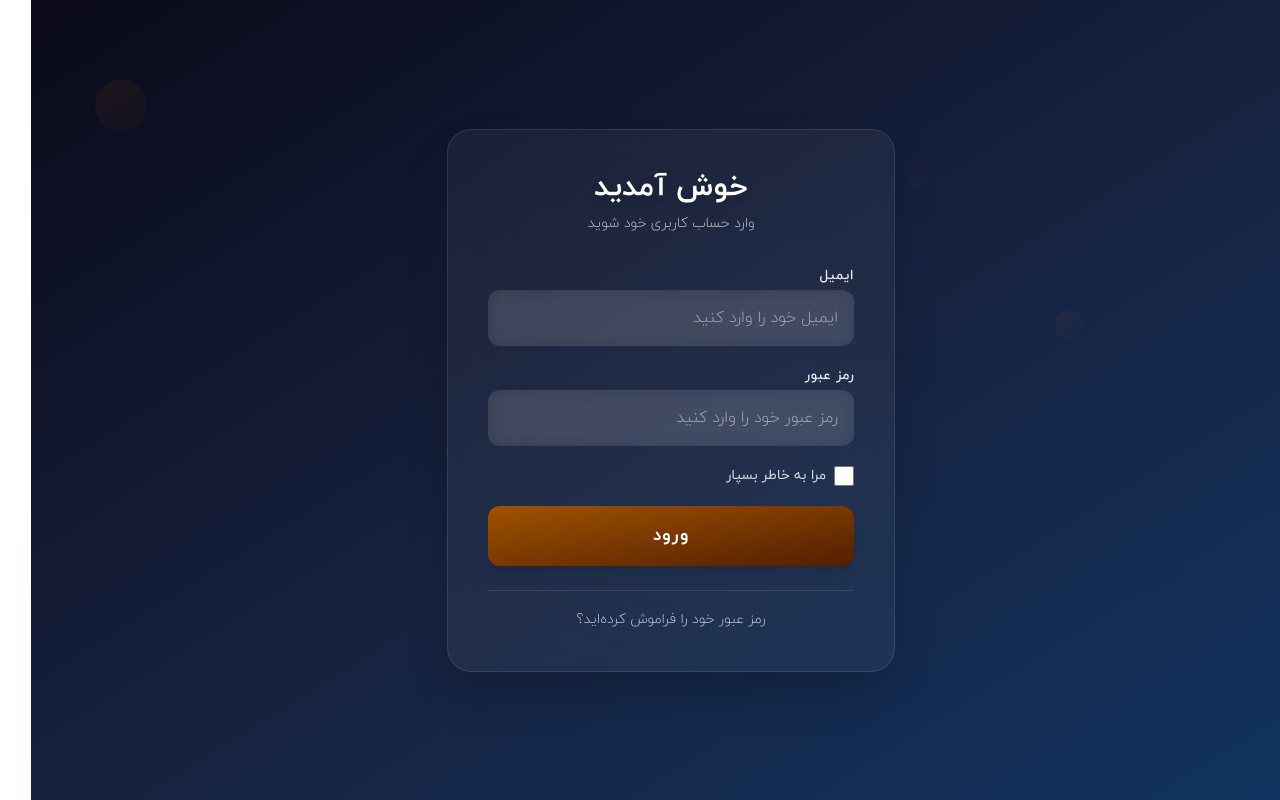
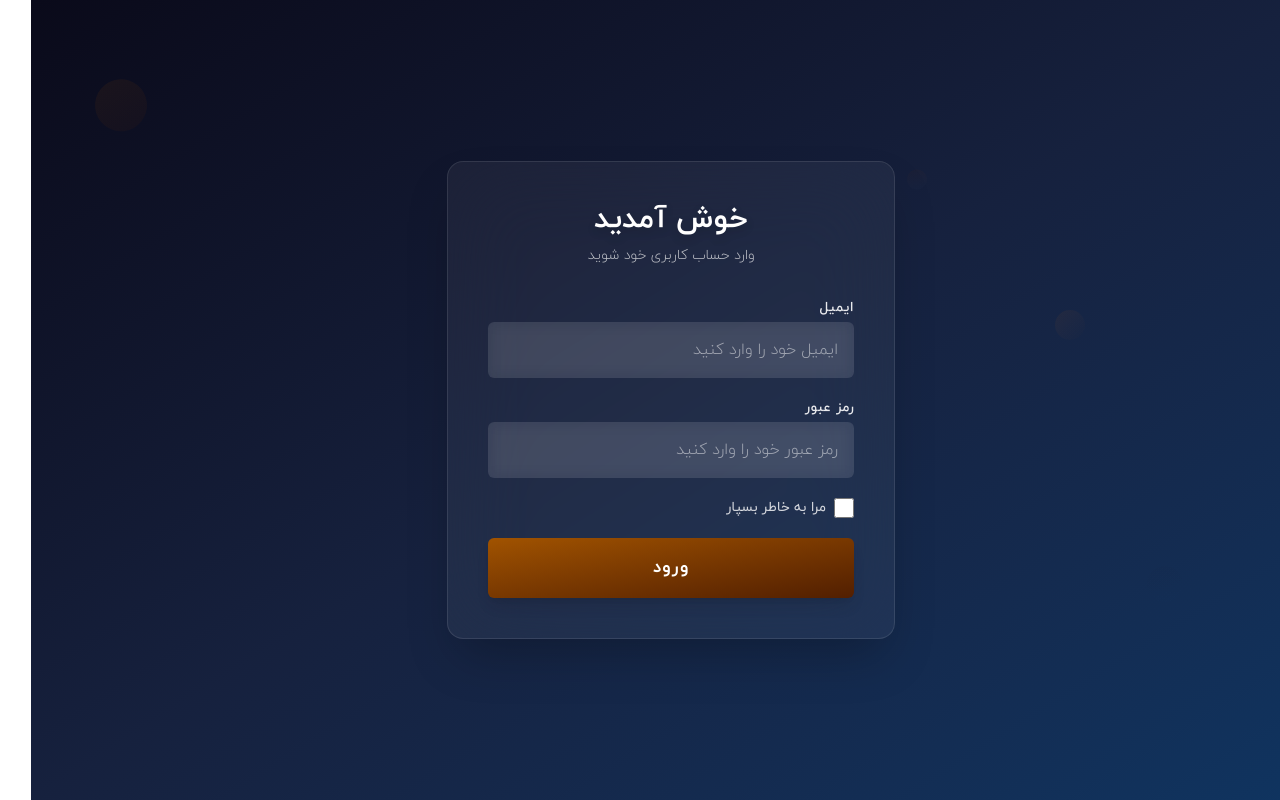
Before and after one commit to EmadARN/ferrocrome-landing, a Next.js app: page /login in a window 1280 px wide. Built offline with nearby package versions, Linux system fonts and the light colour scheme.

Commit message:
fixed:api fetch error handling

```diff
--- a/src/app/login/page.jsx
+++ b/src/app/login/page.jsx
@@ -7,6 +7,7 @@ import * as z from "zod";
 import { motion } from "framer-motion";
 import { signIn } from "next-auth/react";
 
+// اسکیما و اعتبارسنجی فرم
 const loginSchema = z.object({
   email: z.string().email("ایمیل معتبر نیست"),
   password: z.string().min(6, "رمز عبور باید حداقل ۶ کاراکتر باشد"),
@@ -35,6 +36,7 @@ export default function LoginPage() {
     setLoading(true);
     setMessage({ type: "", text: "" });
 
+    try {
       const result = await signIn("credentials", {
         redirect: false,
         email: data.email,
@@ -44,7 +46,25 @@ export default function LoginPage() {
       });
 
       if (result.error) {
-      setMessage({ type: "error", text: "ایمیل یا رمز عبور اشتباه است." });
+        // ترجمه خطاهای NextAuth به فارسی
+        let msg = "خطا در ورود. دوباره تلاش کنید.";
+        switch (result.error) {
+          case "CredentialsSignin":
+            msg = "ایمیل یا رمز عبور اشتباه است.";
+            break;
+          case "OAuthSignin":
+            msg = "مشکل در ورود با OAuth.";
+            break;
+          case "OAuthCallback":
+            msg = "خطای callback رخ داد.";
+            break;
+          case "OAuthCreateAccount":
+            msg = "امکان ساخت حساب وجود ندارد.";
+            break;
+          default:
+            msg = "خطای سرور. دوباره تلاش کنید.";
+        }
+        setMessage({ type: "error", text: msg });
       } else {
         setMessage({
           type: "success",
@@ -54,10 +74,18 @@ export default function LoginPage() {
           window.location.href = result.url || "/panel";
         }, 1000);
       }
-
+    } catch (err) {
+      console.error(err);
+      setMessage({
+        type: "error",
+        text: "خطای سرور. دوباره تلاش کنید.",
+      });
+    } finally {
       setLoading(false);
+    }
   };
 
+  // اشکال شناور پس‌زمینه
   const shapes = [
     {
       size: 52,
@@ -91,7 +119,6 @@ export default function LoginPage() {
 
   return (
     <div className="relative min-h-screen bg-gradient-to-br from-[#0A0A1A] via-[#16213E] to-[#0F3460] flex items-center justify-center overflow-hidden px-4">
-      {/* اشکال شناور */}
       {shapes.map((s, idx) => (
         <motion.div
           key={idx}
@@ -109,8 +136,7 @@ export default function LoginPage() {
         />
       ))}
 
-      {/* کارت لاگین */}
-      <div className="relative z-10 w-full max-w-md bg-white/5 backdrop-blur-2xl rounded-3xl p-10 shadow-2xl border border-white/10 text-right">
+      <div className="relative z-10 w-full max-w-md bg-white/5 backdrop-blur-2xl rounded-2xl p-10 shadow-2xl border border-white/10 text-right">
         <div className="text-center mb-8">
           <h1 className="text-white text-3xl font-extrabold mb-2 drop-shadow-lg">
             خوش آمدید
@@ -121,7 +147,7 @@ export default function LoginPage() {
         {/* پیام‌ها */}
         {message.text && (
           <div
-            className={`mb-4 p-3 rounded-lg text-center font-medium ${
+            className={`mb-4 p-3 rounded-md text-center font-medium ${
               message.type === "success"
                 ? "bg-green-900/20 border border-green-500 text-green-400"
                 : "bg-red-900/20 border border-red-500 text-red-400"
@@ -139,7 +165,7 @@ export default function LoginPage() {
             <input
               type="email"
               {...register("email")}
-              className="w-full p-4 rounded-xl bg-white/10 text-white placeholder-white/50 focus:outline-none focus:ring-2 focus:ring-[#a15300] backdrop-blur-sm transition-all"
+              className="w-full p-4 rounded-md bg-white/10 text-white placeholder-white/50 focus:outline-none focus:ring-2 focus:ring-[#a15300] backdrop-blur-sm transition-all"
               placeholder="ایمیل خود را وارد کنید"
             />
             {errors.email && (
@@ -156,7 +182,7 @@ export default function LoginPage() {
             <input
               type="password"
               {...register("password")}
-              className="w-full p-4 rounded-xl bg-white/10 text-white placeholder-white/50 focus:outline-none focus:ring-2 focus:ring-[#a15300] backdrop-blur-sm transition-all"
+              className="w-full p-4 rounded-md bg-white/10 text-white placeholder-white/50 focus:outline-none focus:ring-2 focus:ring-[#a15300] backdrop-blur-sm transition-all"
               placeholder="رمز عبور خود را وارد کنید"
             />
             {errors.password && (
@@ -170,9 +196,9 @@ export default function LoginPage() {
             <input
               type="checkbox"
               {...register("remember")}
-              className="w-5 h-5 rounded-lg accent-[#a15300]"
+              className="w-5 h-5 rounded-lg accent-[#a15300] cursor-pointer"
             />
-            <label className="text-white/80 font-medium text-sm cursor-pointer">
+            <label className="text-white/80 font-medium text-sm ">
               مرا به خاطر بسپار
             </label>
           </div>
@@ -180,7 +206,7 @@ export default function LoginPage() {
           <button
             type="submit"
             disabled={loading}
-            className="w-full py-4 rounded-xl bg-gradient-to-br from-[#a15300] to-[#521f01] font-bold text-white text-lg uppercase tracking-wider shadow-lg hover:shadow-2xl transition-all relative overflow-hidden disabled:opacity-70 cursor-pointer"
+            className="w-full py-4 rounded-md bg-gradient-to-br from-[#a15300] to-[#521f01] font-bold text-white text-lg uppercase tracking-wider shadow-lg hover:shadow-2xl transition-all relative overflow-hidden disabled:opacity-70 cursor-pointer"
           >
             {loading && (
               <span className="absolute left-1/2 top-1/2 -translate-x-1/2 -translate-y-1/2 w-5 h-5 border-2 border-white border-t-transparent rounded-full animate-spin"></span>
@@ -190,15 +216,6 @@ export default function LoginPage() {
             </span>
           </button>
         </form>
-
-        <div className="text-center mt-6 pt-4 border-t border-white/10">
-          <a
-            href="#"
-            className="text-white/70 hover:text-[#a15300] transition-all text-sm"
-          >
-            رمز عبور خود را فراموش کرده‌اید؟
-          </a>
-        </div>
       </div>
     </div>
   );
```
Lines whose indentation alone changed are shown as unchanged.
